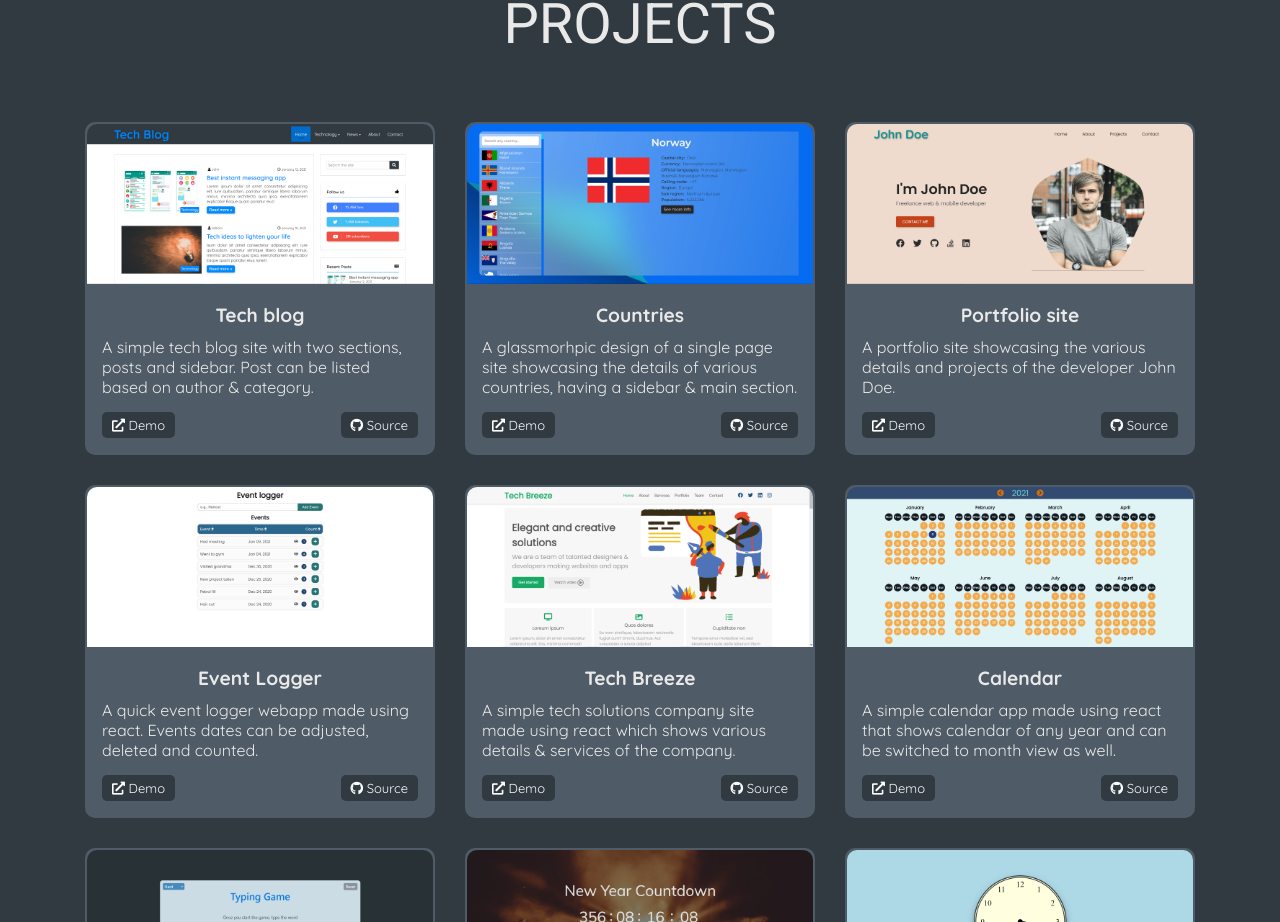
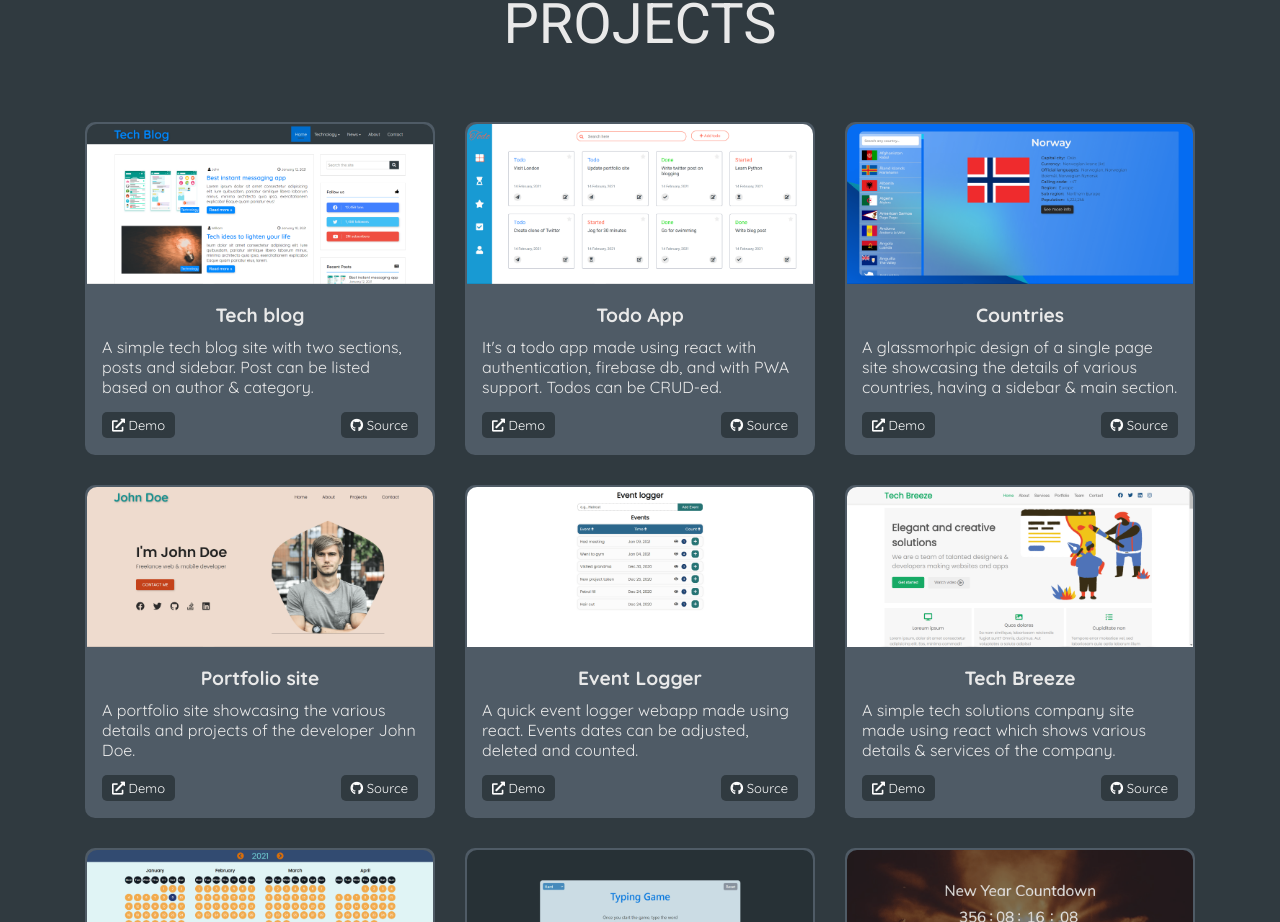
Before and after one commit to Basharath/Basharath.github.io, a React (Create React App) app: page / in a window 1280 px wide. Shown: the part 1719-2641 px from the top of the page. Built offline with nearby package versions, Linux system fonts and the light colour scheme; the HTML template or start-up script is replaced by a standard one.

Commit message:
Adds todo app to the portfolio

```diff
--- a/src/data.js
+++ b/src/data.js
@@ -8,6 +8,7 @@ import portfolio from './assets/portfolio1.png';
 import blog from './assets/tech-blog.png';
 import countries from './assets/countries.png';
 import countdown from './assets/newyear-countdown.png';
+import todo from './assets/todo_data.png';
 
 const projects = [
   {
@@ -17,6 +18,14 @@ const projects = [
       'A simple tech blog site with two sections, posts and sidebar. Post can be listed based on author & category.',
     demoUrl: 'https://tech-blog-react.netlify.app/',
     git: 'https://github.com/Basharath/tech-blog',
+  },
+  {
+    image: todo,
+    title: 'Todo App',
+    description:
+      "It's a todo app made using react with authentication, firebase db, and with PWA support. Todos can be CRUD-ed.",
+    demoUrl: 'https://quicktodoapp.netlify.app/',
+    git: 'https://github.com/Basharath/todo',
   },
   {
     image: countries,
```
Also changed, not shown: src/assets/todo_data.png (added).
